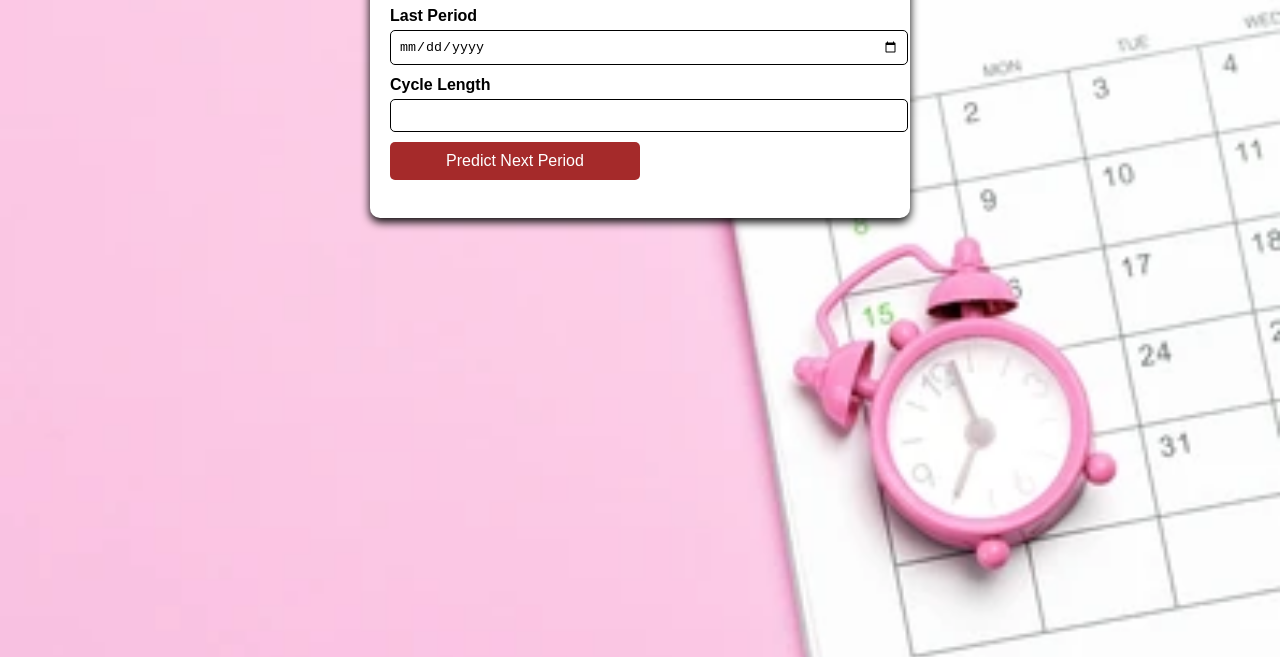
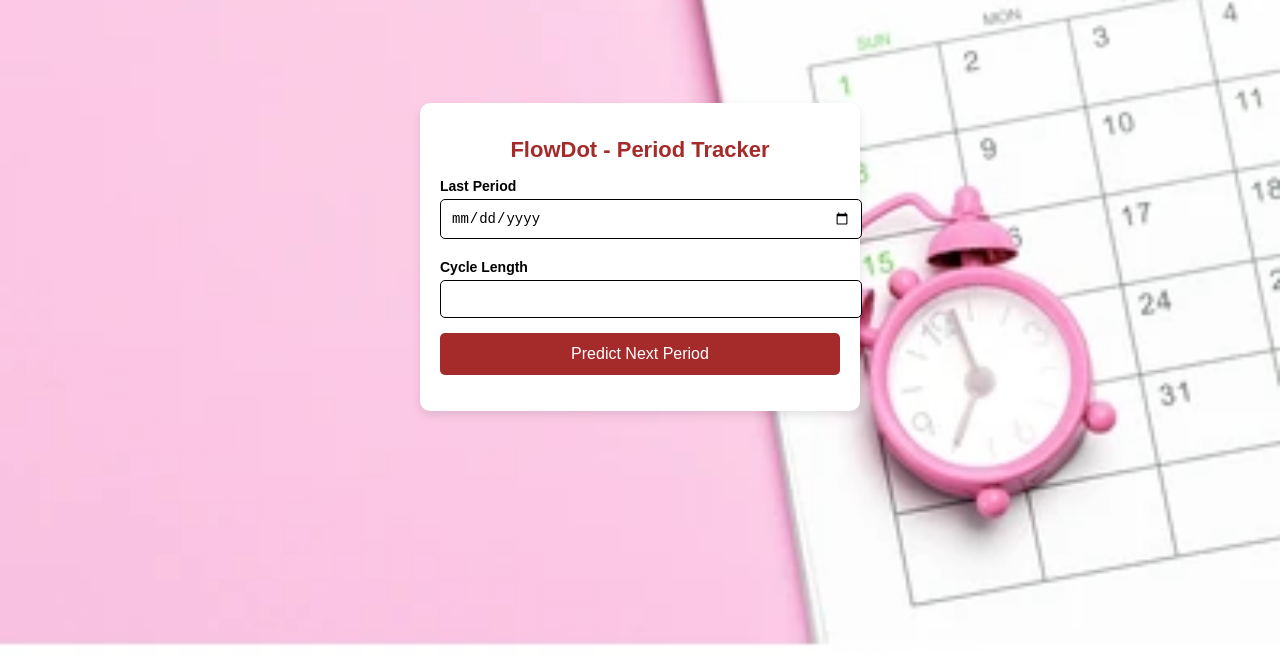
Before and after one commit to Ifhy1/FLOWDOT, a plain HTML site: page index.html in a window 1280 px wide. Shown: the part 143-800 px from the top of the page. Drawn offline with Linux system fonts and the light colour scheme.

Commit message:
updated style.css

```diff
--- a/style.css
+++ b/style.css
@@ -1,52 +1,63 @@
+html, body {
+  height: 100%; /* Ensures full height */
+  margin: 0;
+  padding: 0;
+}
+
 body {
   background-image: url(period.webp);
+  background-size: cover;
+  background-position: center;
+  background-repeat: no-repeat; /* Prevents duplication */
+  display: flex;
+  align-items: center;
+  justify-content: center;
   font-family: Arial, Helvetica, sans-serif;
-  background-size: cover;
-  min-height: 100px;
-  display: flex;
-  justify-content: center;
-  margin: 0;
+  min-height: 100vh; /* Ensures full screen height */
 }
 
 .container {
   background: white;
   width: 90%;
-  max-width: 500px;
-  margin: 50px auto;
+  max-width: 400px;
   padding: 20px;
   border-radius: 10px;
-  box-shadow: 0 4px 10px;
-
+  box-shadow: 0 4px 10px rgba(0, 0, 0, 0.1);
+  text-align: center;
 }
 
 h1 {
-  color:brown;
+  color: brown;
+  font-size: 22px;
+  margin-bottom: 15px;
 }
 
 label {
   display: block;
-  margin: 1px 0 5px;
+  margin: 5px 0;
   font-weight: bold;
+  font-size: 14px;
+  text-align: left;
 }
 
 input {
   width: 100%;
-  padding: 8px;
-  margin-bottom: 10px;
+  padding: 10px;
+  margin-bottom: 15px;
   border: 1px solid black;
   border-radius: 5px;
+  font-size: 14px;
 }
 
 button {
   background: brown;
   color: white;
-   padding: 10px;
+  padding: 12px;
   border: none;
-   width: 50%;
+  width: 100%;
   border-radius: 5px;
   cursor: pointer;
   font-size: 16px;
-
 }
 
 button:hover {
@@ -54,8 +65,9 @@ button:hover {
 }
 
 #result {
-  font-size: 18px;
+  font-size: 16px;
   font-weight: bold;
   margin-top: 15px;
   color: black;
+  text-align: center;
 }
```
Lines whose indentation alone changed are shown as unchanged.
